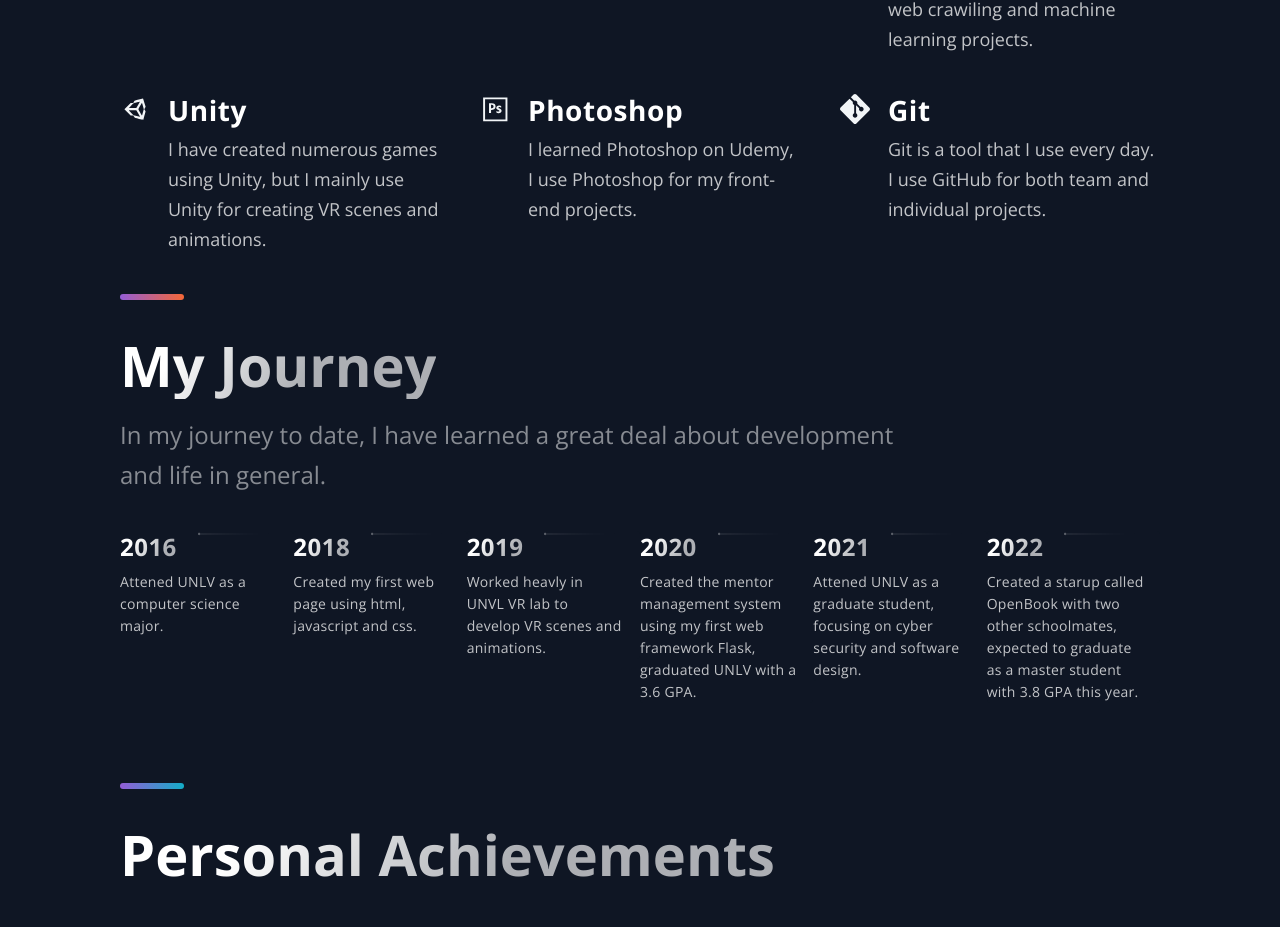
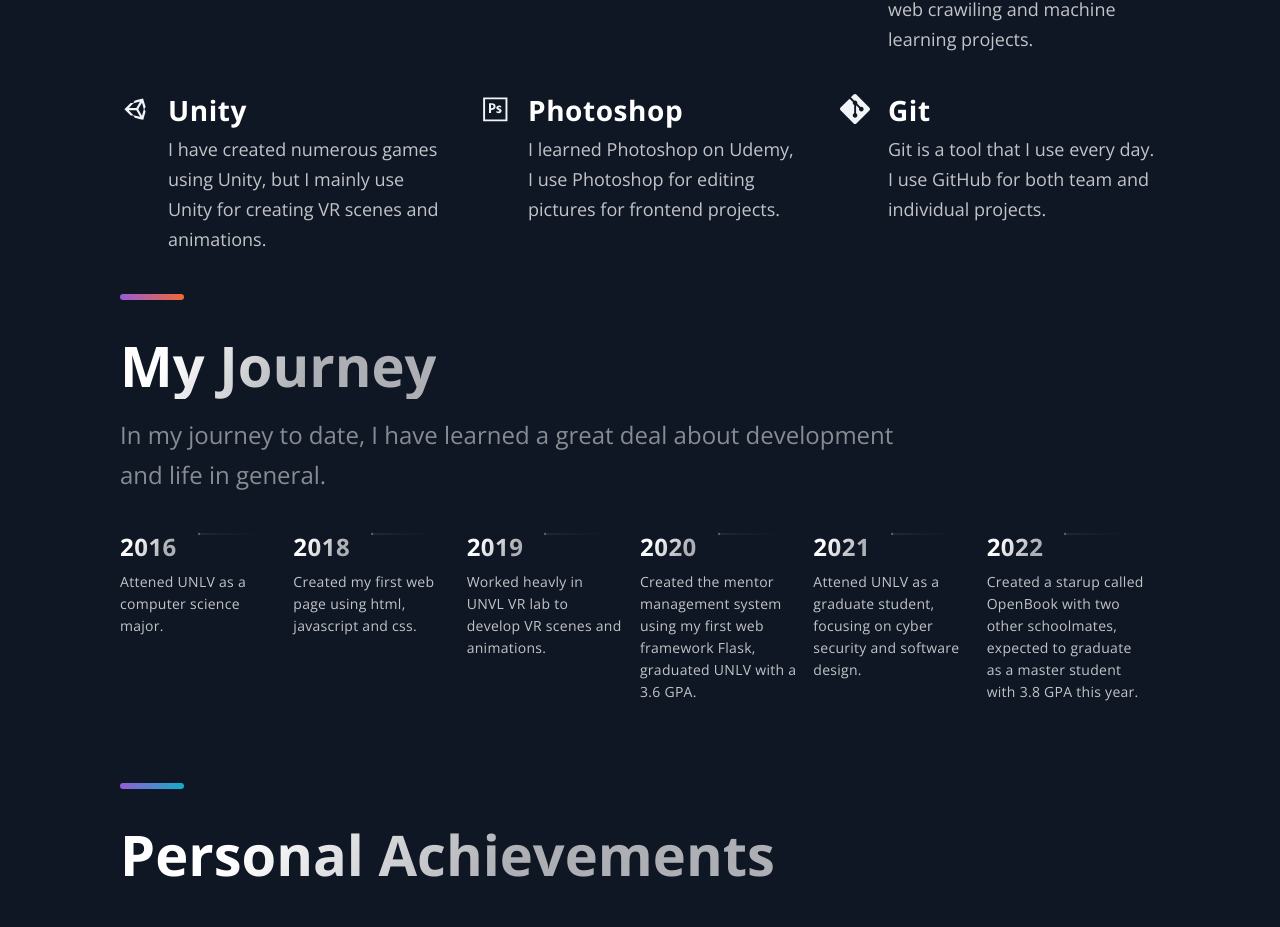
Before and after one commit to JuneLUNLV/Protfolio, a Next.js app: page / in a window 1280 px wide. Shown: the part 2651-3578 px from the top of the page. Built offline with nearby package versions, Linux system fonts and the light colour scheme; a web font is replaced by a local one.

Commit message:
small fix

```diff
--- a/src/components/Technologies/Skills.js
+++ b/src/components/Technologies/Skills.js
@@ -31,7 +31,7 @@
     slug: "photoshop",
     Component: DiPhotoshop,
     title: "Photoshop",
-    Description: () => <>I learned Photoshop on Udemy, I use Photoshop for my front-end projects.</>,
+    Description: () => <>I learned Photoshop on Udemy, I use Photoshop for editing pictures for frontend projects.</>,
   },
   {
     slug: "git",
```
